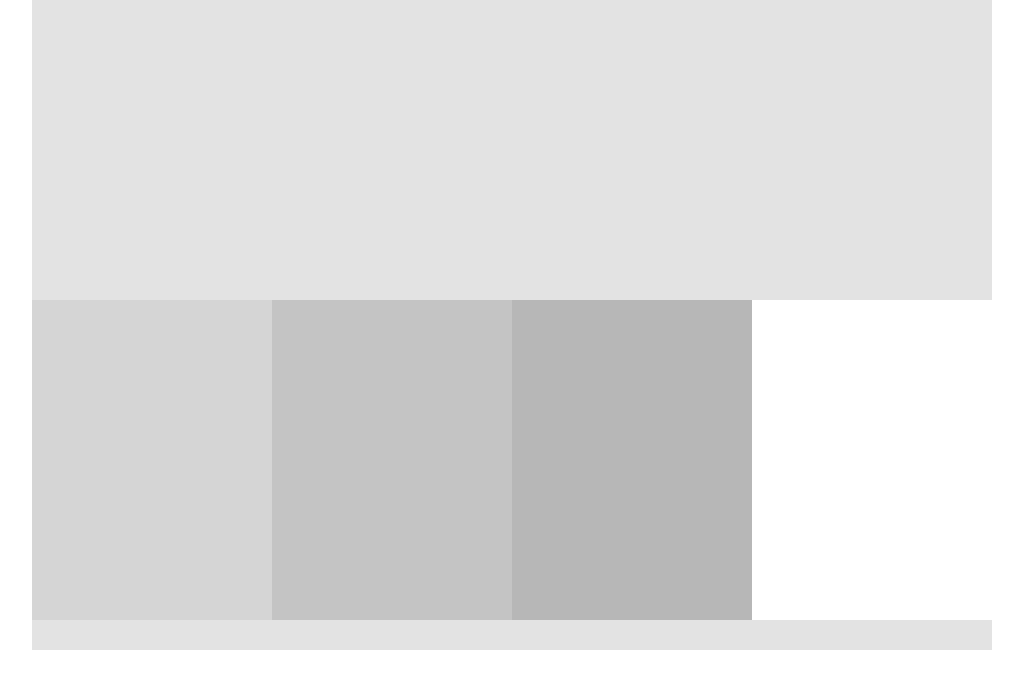
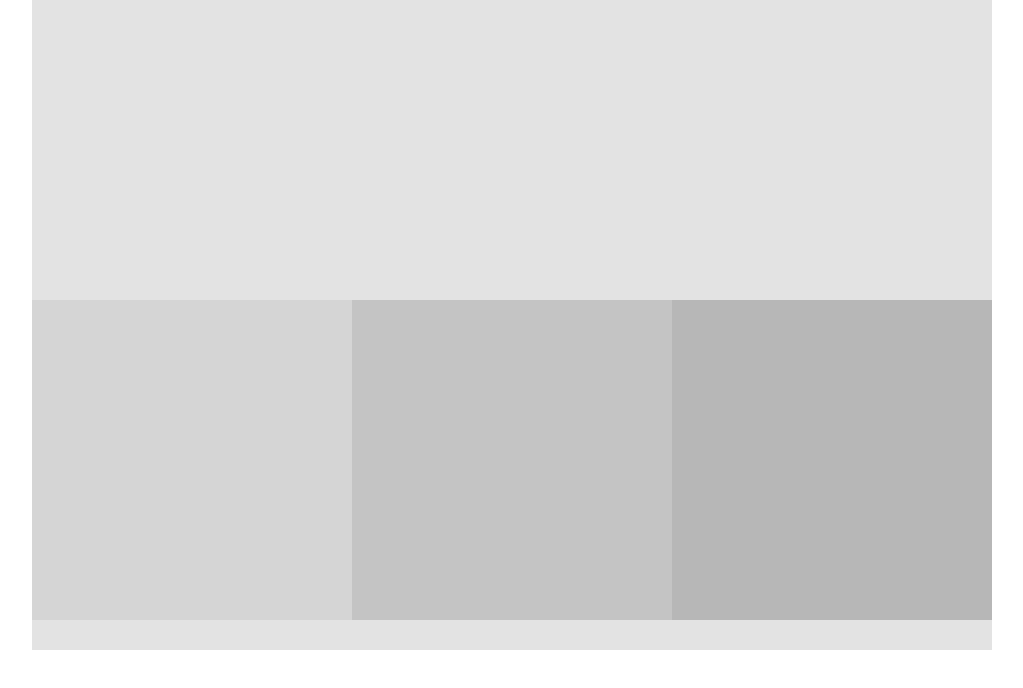
Before and after one commit to Amy-Thom/static-to-fluid, a plain HTML site: page index.html in a window 1280 px wide. Shown: the whole page, without its empty margins (128-1151 px from the left). Drawn offline with Linux system fonts and the light colour scheme.

Commit message:
Initial commit

```diff
--- a/css/style.css
+++ b/css/style.css
@@ -25,7 +25,7 @@ header {
 /*---------- CONTENT AREA ----------*/
 
 .col-3 {
-  width: 25%;
+  width: 33.33%;
   height: 320px;
   float: left;
 }
```
